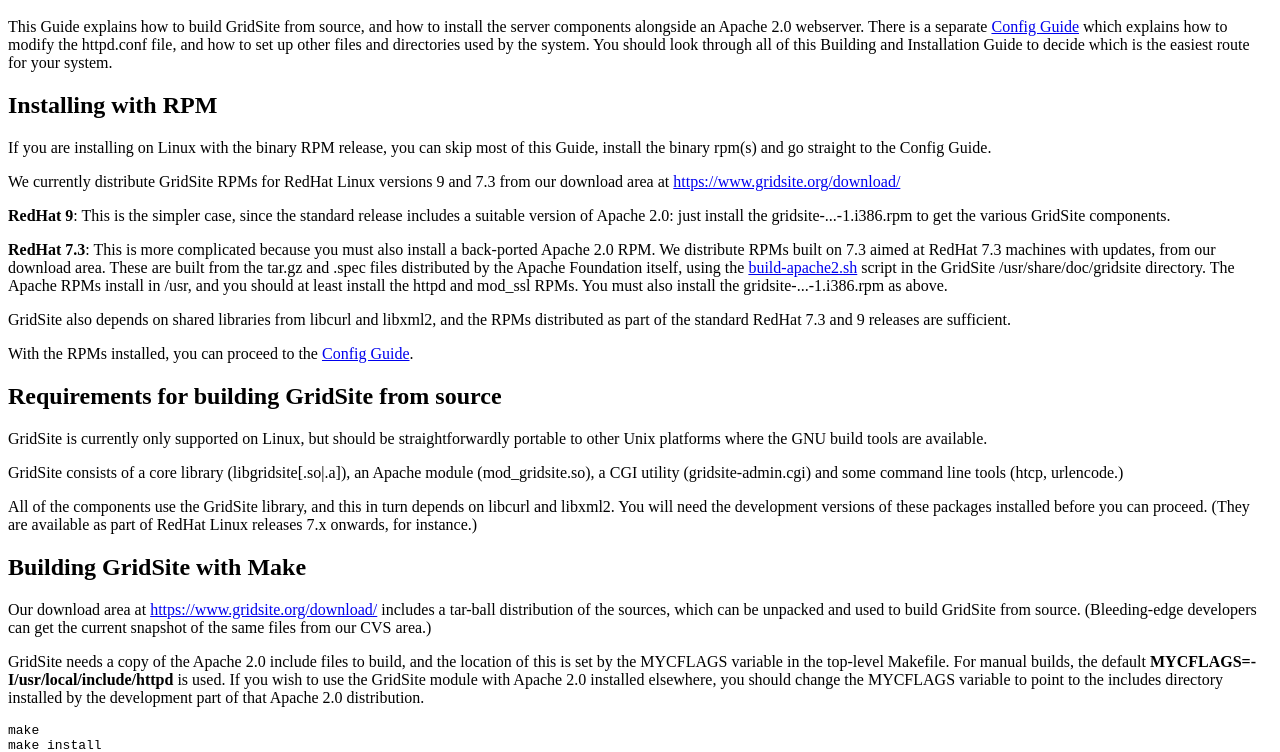
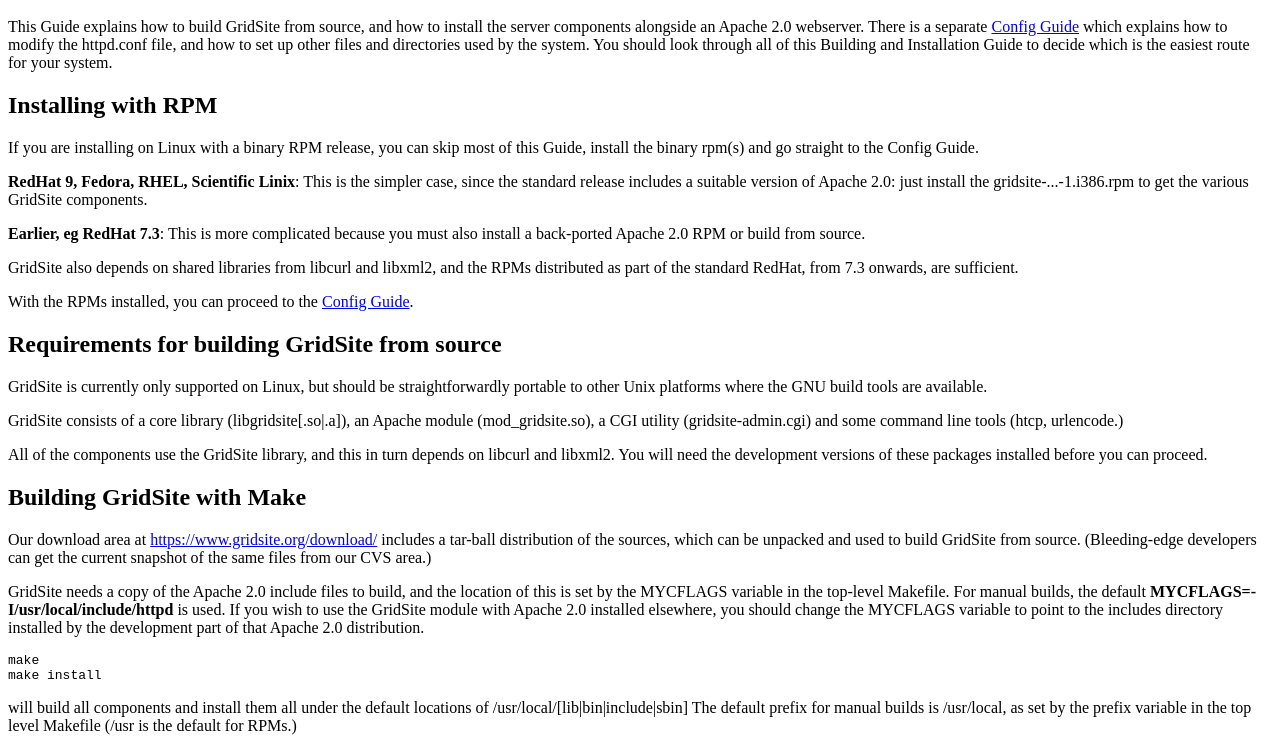
Before and after one commit to CESNET/gridsite, a plain HTML site: page doc/install.html in a window 1280 px wide. Shown: the part 48-800 px from the top of the page. Drawn offline with Linux system fonts and the light colour scheme.

Commit message:
Update install.html

```diff
--- a/doc/install.html
+++ b/doc/install.html
@@ -13,26 +13,30 @@
 <h2>Installing with RPM</h2>
 
 <p>
-If you are installing on Linux with the binary RPM release, you can skip
+If you are installing on Linux with a binary RPM release, you can skip
 most of this Guide, install the binary rpm(s) and go straight
 to the Config Guide.
 
+<!--
 <p>
 We currently distribute GridSite RPMs for RedHat Linux versions 9 and 7.3
 from our download area at
 <a href="https://www.gridsite.org/download/">
 https://www.gridsite.org/download/</a>
+-->
 
 <p>
-<b>RedHat 9</b>:
+<b>RedHat 9, Fedora, RHEL, Scientific Linix</b>:
 This is the simpler case, since the standard release includes a suitable
 version of Apache 2.0: just install the gridsite-...-1.i386.rpm to get the
 various GridSite components.
 
 <p>
-<b>RedHat 7.3</b>:
+<b>Earlier, eg RedHat 7.3</b>:
 This is more complicated because you must also install a back-ported Apache
-2.0 RPM. We distribute RPMs built on 7.3 aimed at RedHat 7.3
+2.0 RPM or build from source.
+<!--
+We distribute RPMs built on 7.3 aimed at RedHat 7.3
 machines with updates, from our download area. These are built from the
 tar.gz and .spec files distributed by the
 Apache Foundation itself, using the
@@ -40,10 +44,11 @@
 /usr/share/doc/gridsite directory. The Apache RPMs install in /usr, and you
 should at least install the httpd and mod_ssl RPMs.
 You must also install the gridsite-...-1.i386.rpm as above.
+-->
 
 <p>
 GridSite also depends on shared libraries from libcurl and libxml2, and the
-RPMs distributed as part of the standard RedHat 7.3 and 9 releases are
+RPMs distributed as part of the standard RedHat, from 7.3 onwards, are
 sufficient.
 
 <p>
@@ -65,8 +70,11 @@
 <p>
 All of the components use the GridSite library, and this in turn depends on
 libcurl and libxml2. You will need the development versions of these
-packages installed before you can proceed. (They are available as part of
+packages installed before you can proceed.
+<!--
+(They are available as part of
 RedHat Linux releases 7.x onwards, for instance.)
+-->
 
 <h2>Building GridSite with Make</h2>
 
@@ -111,11 +119,13 @@
 put into ../RPMTMP/SRPMS
 This build assumes the Apache 2.0 includes are in /usr/include/httpd.
 
+<!--
 <p>
-<b>If you make RPMs on a RedHat 9 system (or a 7.3 system with our httpd RPM
+<b>If you make RPMs on a RedHat 9 system (or a 7.3 system with a 2.0 httpd RPM
 installed), you can install the resulting GridSite
 RPM alongside the standard Apache 2.0 RPM without having to
 modify shared library or Apache module paths.</b>
+-->
 
 <p>
 For other configurations,
```
Also changed, not shown: doc/gacl.html (+1 -1 lines).
